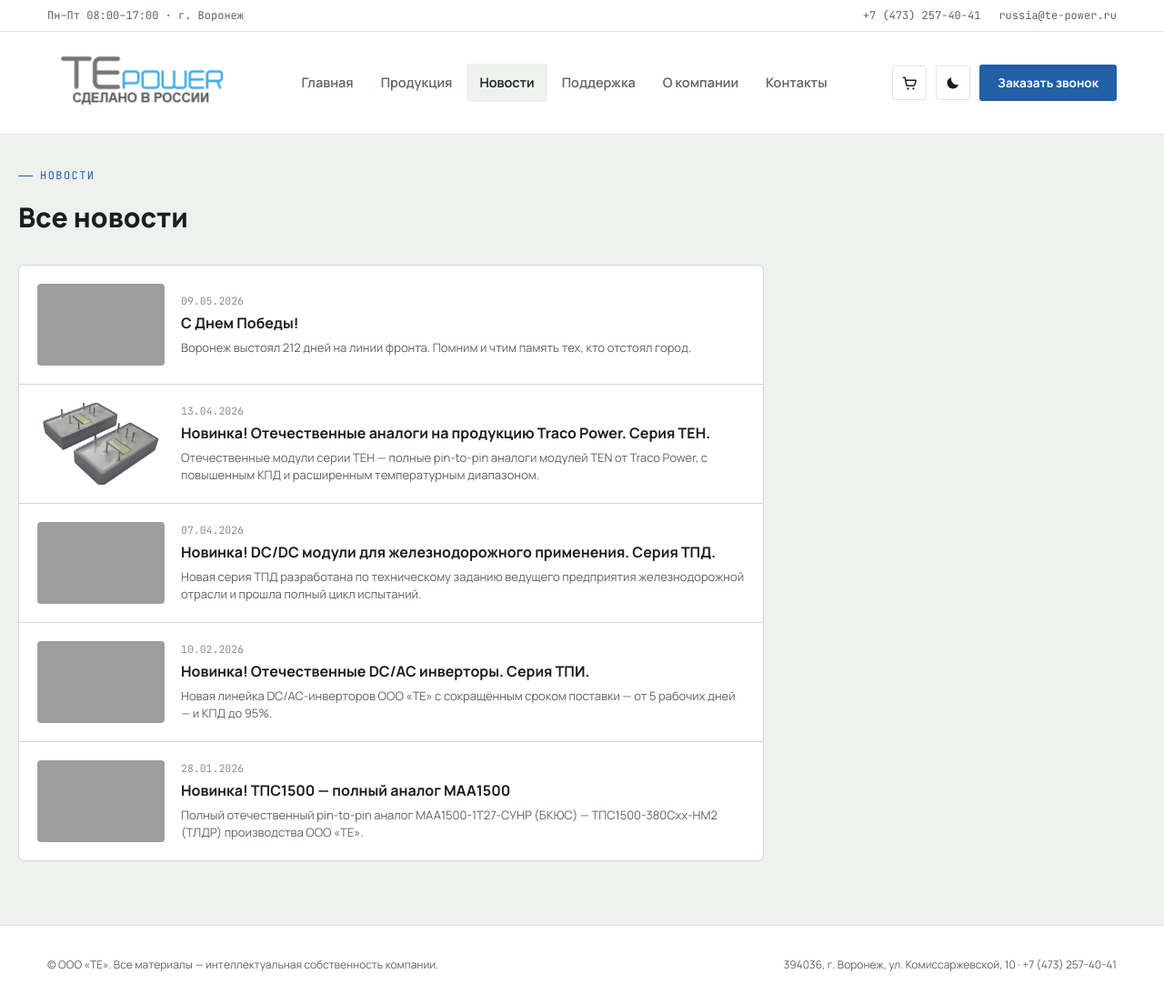
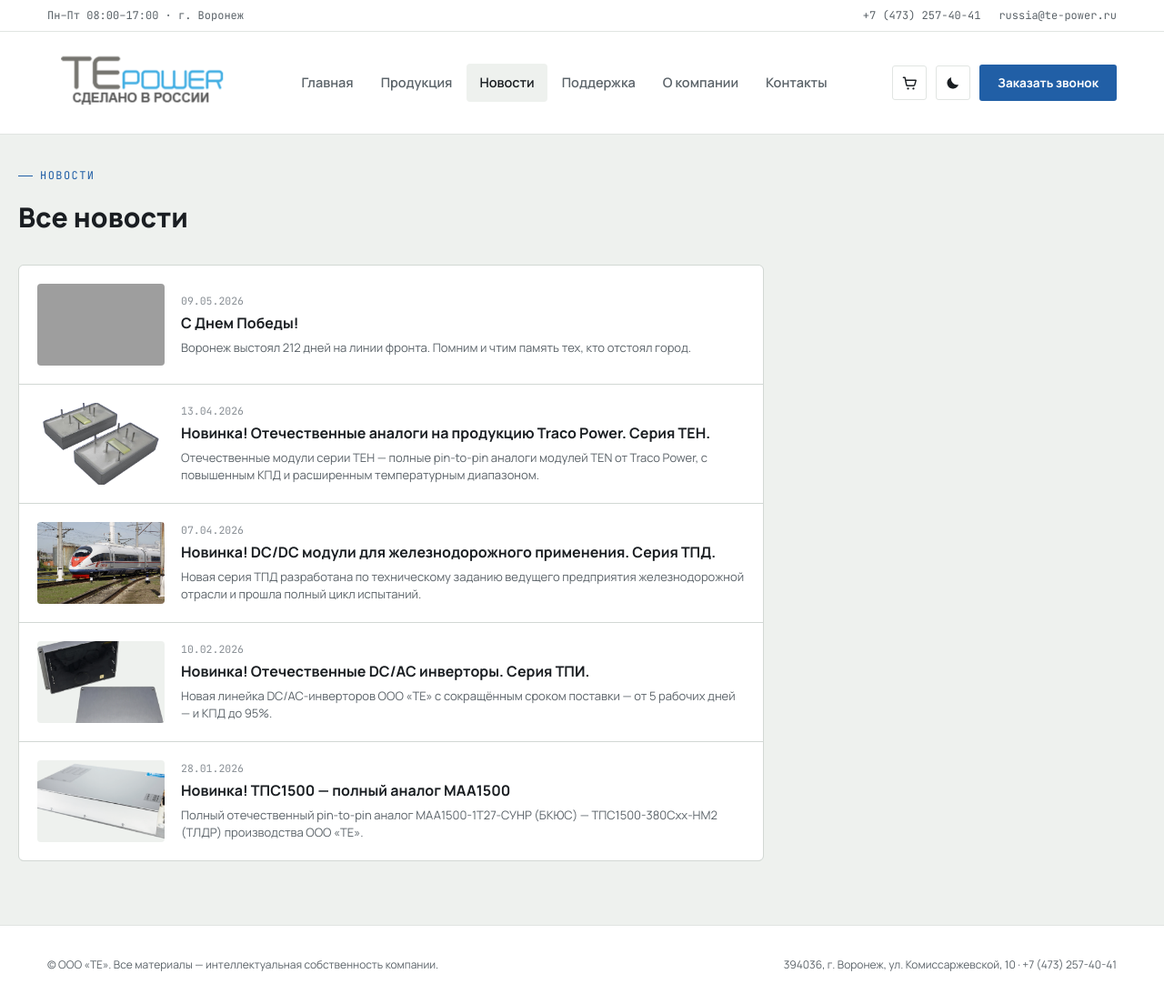
Before and after one commit to KorolevAndrey13/TE-power, a PHP site: page /novosti.html in a window 1280 px wide. Shown: the whole page at 91% size. Run offline with PHP 8.4, Linux system fonts and the light colour scheme; grey boxes are pictures that could not be loaded.

Commit message:
Fix news images and mark datasheet attachments
The old te-power.ru site no longer responds, so news images hosted there
did not load.
- ТПД: Sapsan photo stored locally (content/images/sapsan.webp) and shown
  in the article with author and license credit; the home carousel and
  news list use the same local file.
- ТПИ and ТПС1500: use the series photos already in content/images.
- Datasheet attachments in ТПД, ТПИ and ТПС1500 news get the same ДШ icon
  as the series pages.

Co-Authored-By: Claude Opus 5.5 <noreply@anthropic.com>

```diff
--- a/index.html
+++ b/index.html
@@ -62,7 +62,7 @@ window.addEventListener('pageshow', function(e){ if(e.persisted) applyTheme(); }
             </div>
           </div>
 
-          <a href="novosti/novinka-tpd-zheleznodorozhnye.html" class="carousel__slide carousel__slide--news" style="background-image:url('https://commons.wikimedia.org/wiki/Special:FilePath/Sapsan.JPG');">
+          <a href="novosti/novinka-tpd-zheleznodorozhnye.html" class="carousel__slide carousel__slide--news" style="background-image:url('content/images/sapsan.webp');">
             <div class="carousel__news-overlay">
               <div class="eyebrow carousel__news-eyebrow">Новости</div>
               <div class="carousel__news-date">07.04.2026</div>
@@ -72,7 +72,7 @@ window.addEventListener('pageshow', function(e){ if(e.persisted) applyTheme(); }
             </div>
           </a>
 
-          <a href="novosti/novinka-tpi-dc-ac-invertory.html" class="carousel__slide carousel__slide--news" style="background-image:url('https://te-power.ru/wp-content/uploads/Дизайн-без-названия-2026-04-10T113643.125.png');">
+          <a href="novosti/novinka-tpi-dc-ac-invertory.html" class="carousel__slide carousel__slide--news" style="background-image:url('content/images/tpi200.webp');">
             <div class="carousel__news-overlay">
               <div class="eyebrow carousel__news-eyebrow">Новости</div>
               <div class="carousel__news-date">10.02.2026</div>
--- a/novosti.html
+++ b/novosti.html
@@ -67,7 +67,7 @@ window.addEventListener('pageshow', function(e){ if(e.persisted) applyTheme(); }
     </div>
   </a>
   <a href="novosti/novinka-tpd-zheleznodorozhnye.html" class="news-archive__item">
-    <div class="news-archive__thumb" style="background-image:url('https://te-power.ru/wp-content/uploads/Дизайн-без-названия-2026-04-08T153744.146.png');"></div>
+    <div class="news-archive__thumb" style="background-image:url('content/images/sapsan.webp');"></div>
     <div>
       <div class="news-archive__date">07.04.2026</div>
       <h3 class="news-archive__title">Новинка! DC/DC модули для железнодорожного применения. Серия ТПД.</h3>
@@ -75,7 +75,7 @@ window.addEventListener('pageshow', function(e){ if(e.persisted) applyTheme(); }
     </div>
   </a>
   <a href="novosti/novinka-tpi-dc-ac-invertory.html" class="news-archive__item">
-    <div class="news-archive__thumb" style="background-image:url('https://te-power.ru/wp-content/uploads/Дизайн-без-названия-2026-04-10T113643.125.png');"></div>
+    <div class="news-archive__thumb" style="background-image:url('content/images/tpi200.webp');"></div>
     <div>
       <div class="news-archive__date">10.02.2026</div>
       <h3 class="news-archive__title">Новинка! Отечественные DC/AC инверторы. Серия ТПИ.</h3>
@@ -83,7 +83,7 @@ window.addEventListener('pageshow', function(e){ if(e.persisted) applyTheme(); }
     </div>
   </a>
   <a href="novosti/novinka-tps1500-analog-maa1500.html" class="news-archive__item">
-    <div class="news-archive__thumb" style="background-image:url('https://te-power.ru/wp-content/uploads/ТПС1500.png');"></div>
+    <div class="news-archive__thumb" style="background-image:url('content/images/tps1000-4000.png');"></div>
     <div>
       <div class="news-archive__date">28.01.2026</div>
       <h3 class="news-archive__title">Новинка! ТПС1500 — полный аналог МАА1500</h3>
--- a/novosti/novinka-tpd-zheleznodorozhnye.html
+++ b/novosti/novinka-tpd-zheleznodorozhnye.html
@@ -49,7 +49,8 @@ window.addEventListener('pageshow', function(e){ if(e.persisted) applyTheme(); }
 
 <div class="wrap breadcrumbs"><a href="../novosti.html" class="breadcrumbs__link">Новости</a> / Новинка! DC/DC модули для железнодорожного применения. Серия ТПД.</div>
 <article class="wrap news-article">
-  <img src="https://te-power.ru/wp-content/uploads/Дизайн-без-названия-2026-04-08T153744.146.png" alt="Новинка! DC/DC модули для железнодорожного применения. Серия ТПД." class="news-article__img">
+  <img src="../content/images/sapsan.webp" alt="Новинка! DC/DC модули для железнодорожного применения. Серия ТПД." class="news-article__img">
+  <p class="news-article__credit">Фото: Л. Н. Морозов, <a href="https://commons.wikimedia.org/wiki/File:Sapsan.JPG" class="note__link" target="_blank" rel="noreferrer">Wikimedia Commons</a>, CC BY-SA 3.0</p>
   <div class="news-article__date">07.04.2026</div>
   <h1 class="news-article__title">Новинка! DC/DC модули для железнодорожного применения. Серия ТПД.</h1>
   <div class="news-article__body">
@@ -64,7 +65,7 @@ window.addEventListener('pageshow', function(e){ if(e.persisted) applyTheme(); }
 E-mail: <a href="mailto:russia@te-power.ru" class="note__link">russia@te-power.ru</a></p>
 
   </div>
-  <div class="news-article__attachments"><a href="http://te-power.ru/wp-content/uploads/ТПД.pdf" class="btn btn--line news-article__attachment" target="_blank" rel="noreferrer">↓ ТПД.pdf</a></div>
+  <div class="news-article__attachments"><a href="http://te-power.ru/wp-content/uploads/ТПД.pdf" class="btn btn--line news-article__attachment" target="_blank" rel="noreferrer"><span class="doc-icon doc-icon--ds">ДШ</span>Даташит ТПД</a></div>
 
   <div class="news-article__pager"><a href="novinka-ten-analog-traco-power.html" class="news-article__pager-link">← Новинка! Отечественные аналоги на продукцию Traco Power. Серия ТЕН.</a><a href="novinka-tpi-dc-ac-invertory.html" class="news-article__pager-link">Новинка! Отечественные DC/AC инверторы. Серия ТПИ. →</a></div>
 </article>
--- a/novosti/novinka-tpi-dc-ac-invertory.html
+++ b/novosti/novinka-tpi-dc-ac-invertory.html
@@ -49,7 +49,7 @@ window.addEventListener('pageshow', function(e){ if(e.persisted) applyTheme(); }
 
 <div class="wrap breadcrumbs"><a href="../novosti.html" class="breadcrumbs__link">Новости</a> / Новинка! Отечественные DC/AC инверторы. Серия ТПИ.</div>
 <article class="wrap news-article">
-  <img src="https://te-power.ru/wp-content/uploads/Дизайн-без-названия-2026-04-10T113643.125.png" alt="Новинка! Отечественные DC/AC инверторы. Серия ТПИ." class="news-article__img">
+  <img src="../content/images/tpi200.webp" alt="Новинка! Отечественные DC/AC инверторы. Серия ТПИ." class="news-article__img">
   <div class="news-article__date">10.02.2026</div>
   <h1 class="news-article__title">Новинка! Отечественные DC/AC инверторы. Серия ТПИ.</h1>
   <div class="news-article__body">
@@ -72,7 +72,7 @@ window.addEventListener('pageshow', function(e){ if(e.persisted) applyTheme(); }
 — отправить запрос на e-mail: <a href="mailto:russia@te-power.ru" class="note__link">russia@te-power.ru</a></p>
 
   </div>
-  <div class="news-article__attachments"><a href="http://te-power.ru/wp-content/uploads/TПИ200.pdf" class="btn btn--line news-article__attachment" target="_blank" rel="noreferrer">↓ Даташит на 200Вт</a><a href="http://te-power.ru/wp-content/uploads/TПИ2500.pdf" class="btn btn--line news-article__attachment" target="_blank" rel="noreferrer">↓ Даташит на 2500Вт</a></div>
+  <div class="news-article__attachments"><a href="http://te-power.ru/wp-content/uploads/TПИ200.pdf" class="btn btn--line news-article__attachment" target="_blank" rel="noreferrer"><span class="doc-icon doc-icon--ds">ДШ</span>Даташит ТПИ200</a><a href="http://te-power.ru/wp-content/uploads/TПИ2500.pdf" class="btn btn--line news-article__attachment" target="_blank" rel="noreferrer"><span class="doc-icon doc-icon--ds">ДШ</span>Даташит ТПИ2500</a></div>
 
   <div class="news-article__pager"><a href="novinka-tpd-zheleznodorozhnye.html" class="news-article__pager-link">← Новинка! DC/DC модули для железнодорожного применения. Серия ТПД.</a><a href="novinka-tps1500-analog-maa1500.html" class="news-article__pager-link">Новинка! ТПС1500 — полный аналог МАА1500 →</a></div>
 </article>
--- a/novosti/novinka-tps1500-analog-maa1500.html
+++ b/novosti/novinka-tps1500-analog-maa1500.html
@@ -49,7 +49,7 @@ window.addEventListener('pageshow', function(e){ if(e.persisted) applyTheme(); }
 
 <div class="wrap breadcrumbs"><a href="../novosti.html" class="breadcrumbs__link">Новости</a> / Новинка! ТПС1500 — полный аналог МАА1500</div>
 <article class="wrap news-article">
-  <img src="https://te-power.ru/wp-content/uploads/ТПС1500.png" alt="Новинка! ТПС1500 — полный аналог МАА1500" class="news-article__img">
+  <img src="../content/images/tps1000-4000.png" alt="Новинка! ТПС1500 — полный аналог МАА1500" class="news-article__img">
   <div class="news-article__date">28.01.2026</div>
   <h1 class="news-article__title">Новинка! ТПС1500 — полный аналог МАА1500</h1>
   <div class="news-article__body">
@@ -67,7 +67,7 @@ E-mail: <a href="mailto:russia@te-power.ru" class="note__link">russia@te-power.r
 Тел.: <a href="tel:+74732574041" class="note__link">(473) 257-40-41</a></p>
 
   </div>
-  <div class="news-article__attachments"><a href="http://te-power.ru/wp-content/uploads/ТПС1500.pdf" class="btn btn--line news-article__attachment" target="_blank" rel="noreferrer">↓ ТПС1500.pdf</a></div>
+  <div class="news-article__attachments"><a href="http://te-power.ru/wp-content/uploads/ТПС1500.pdf" class="btn btn--line news-article__attachment" target="_blank" rel="noreferrer"><span class="doc-icon doc-icon--ds">ДШ</span>Даташит ТПС1500</a></div>
   <div class="note news-article__related">Смотреть характеристики серии — <a href="../serii/tps.html" class="note__link">ТПС →</a></div>
   <div class="news-article__pager"><a href="novinka-tpi-dc-ac-invertory.html" class="news-article__pager-link">← Новинка! Отечественные DC/AC инверторы. Серия ТПИ.</a></div>
 </article>
--- a/style.css
+++ b/style.css
@@ -226,6 +226,7 @@ button{font-family:inherit; cursor:pointer;}
    ========================================================== */
 .news-article{max-width:760px; padding:0 32px 80px;}
 .news-article__img{width:100%; max-height:420px; object-fit:cover; border-radius:6px; margin-bottom:24px;}
+.news-article__credit{margin:-16px 0 24px; font-size:12px; color:var(--graphite-2);}
 .news-article__date{font-family:var(--mono); font-size:12.5px; color:var(--graphite-3); margin-bottom:10px;}
 .news-article__title{font-size:28px; font-weight:800; line-height:1.3; margin-bottom:26px;}
 .news-article__body p{color:var(--graphite-2); font-size:15.5px; line-height:1.75; margin-bottom:16px;}
```
Also changed, not shown: content/images/sapsan.webp (added).
